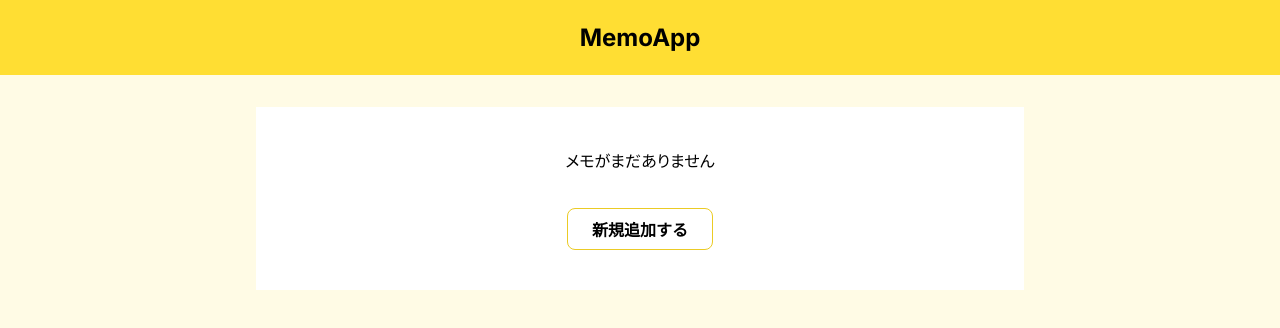
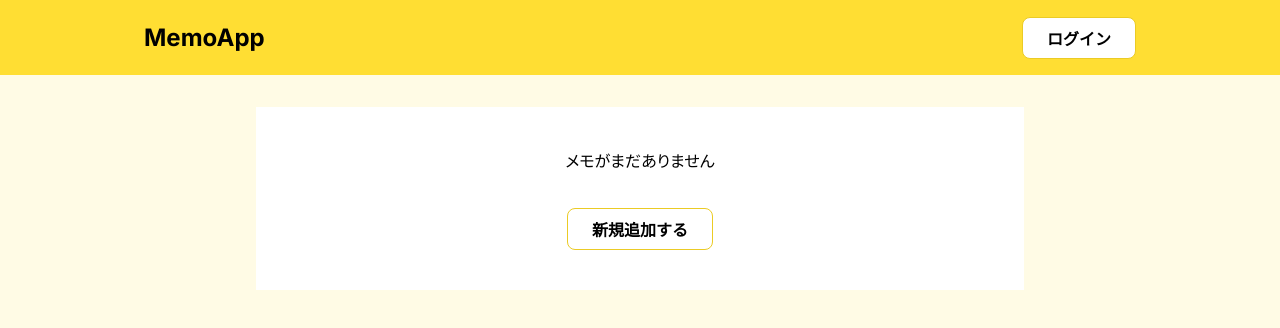
Before and after one commit to zecky1120/react-memo-app, a React (Vite) app: page / in a window 1280 px wide. Shown: the top 328 px of the page. Built offline with nearby package versions, Linux system fonts and the light colour scheme.

Commit message:
add: App.jsxにHeaderコンポーネントとAuthContextProviderコン ポーネントを追加

```diff
--- a/src/App.jsx
+++ b/src/App.jsx
@@ -1,18 +1,20 @@
 import "./common/Common.css";
 import "./components/MemoApp.css";
 import MemoApp from "./components/MemoApp";
+import Header from "./components/Header";
+import AuthContextProvider from "./contexts/AuthContextProvider";
 
 function App() {
   return (
     <>
-      <header>
-        <span className="logo f-bold">MemoApp</span>
-      </header>
-      <div className="d-flex align-items-center justify-content-center wrapper">
-        <div className="d-flex justify-content-center container">
-          <MemoApp />
+      <AuthContextProvider>
+        <Header />
+        <div className="d-flex align-items-center justify-content-center wrapper">
+          <div className="d-flex justify-content-center container">
+            <MemoApp />
+          </div>
         </div>
-      </div>
+      </AuthContextProvider>
     </>
   );
 }
--- a/src/components/Header.jsx
+++ b/src/components/Header.jsx
@@ -7,11 +7,13 @@
   return (
     <>
       <header>
-        <span className="logo f-bold">MemoApp</span>
-        <Button
-          text={login ? "ログアウト" : "ログイン"}
-          onClick={() => handleLogin()}
-        ></Button>
+        <div className="d-flex justify-content-between align-items-center header-container">
+          <span className="logo f-bold">MemoApp</span>
+          <Button
+            text={login ? "ログアウト" : "ログイン"}
+            onClick={() => handleLogin()}
+          ></Button>
+        </div>
       </header>
     </>
   );
--- a/src/components/MemoApp.css
+++ b/src/components/MemoApp.css
@@ -1,9 +1,10 @@
 header {
   background-color: #ffde33;
-  display: flex;
-  justify-content: center;
-  align-items: center;
   padding: 1rem;
+}
+.header-container {
+  max-width: 62rem;
+  margin: 0 auto;
 }
 .logo {
   font-size: 1.5rem;
```
